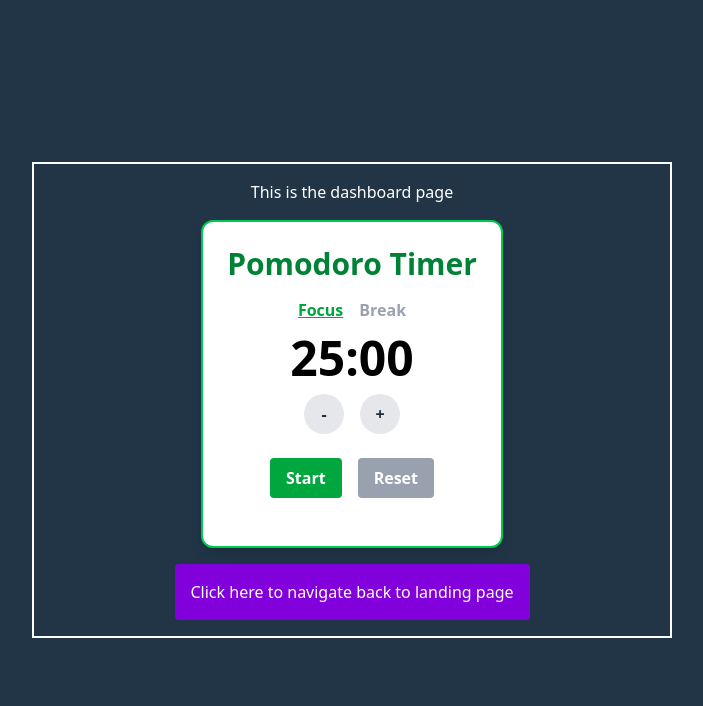
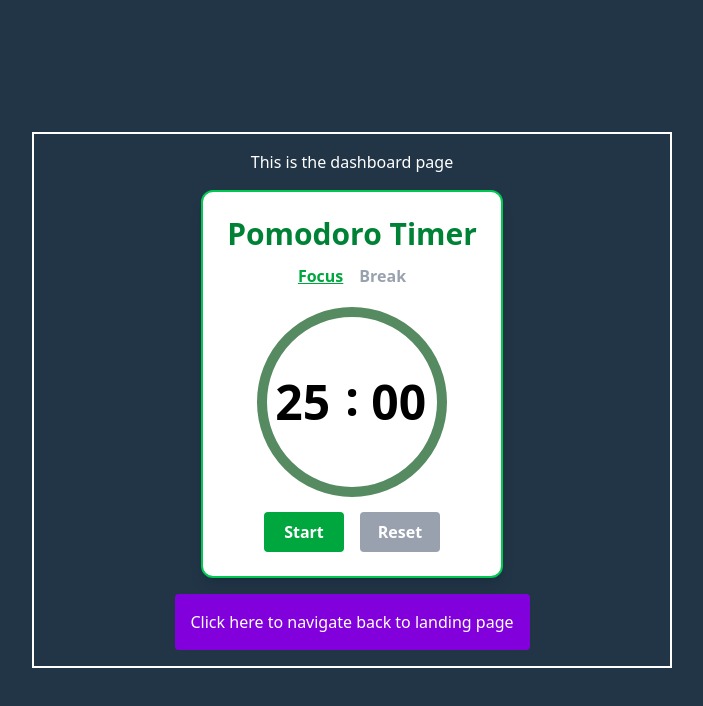
Before and after one commit to devsoc-unsw/trainee-kingsman-25t3, a React (Vite) app in the folder Frontend/: page /dashboard in a window 1280 px wide. Shown: the top 706 px of the page, without its empty margins (288-991 px from the left). Built offline with nearby package versions, Linux system fonts and the light colour scheme.

Commit message:
Removed manual plus and minus minutes button and instead allowed user typed input.

```diff
--- a/Frontend/src/components/PomodoroTimer.tsx
+++ b/Frontend/src/components/PomodoroTimer.tsx
@@ -86,12 +86,43 @@ const PomodoroTimer = () => {
 
     }, [isPaused, seconds, focusMinutes, breakMinutes, mode]);
 
+    const isTimerActive = mode === 'focus'
+        ? (focusMinutes !== focusDuration || seconds !== 0)
+        : (breakMinutes !== breakDuration || seconds !== 0);
+
+    // determine total seconds remaining for the timer
+    let totalSecondsLeft;
+    if (mode === 'focus') {
+        totalSecondsLeft = focusMinutes * 60 + seconds;
+    } else {
+        totalSecondsLeft = breakMinutes * 60 + seconds;
+    }
+
+    let totalDurationInSeconds;
+    if (mode === 'focus') {
+        totalDurationInSeconds = focusDuration * 60;
+    } else {
+        totalDurationInSeconds = breakDuration * 60;
+    }
+
+    // calculate percentage
+    let percentage = totalSecondsLeft / totalDurationInSeconds;
+
+    // break mode outlines the circumference, focus mode, removes coloured outline
+    if (mode === 'break') {
+        percentage = 1 - percentage;
+    }
+
+    const circleRadius = 90;
+    const circumference = 2 * Math.PI * circleRadius;
+    const strokeDashoffset = circumference - (percentage * circumference);
+
     return (
         <div className="flex flex-col items-center p-6 bg-white text-black rounded-xl shadow-lg border-2 border-green-500">
-            <h1 className="text-3xl font-bold mb-4 text-green-700">Pomodoro Timer</h1>
+            <h1 className="text-3xl font-bold mb-3 text-green-700">Pomodoro Timer</h1>
 
             {/* mode buttons */}
-            <div className="flex gap-4 mb-3">
+            <div className="flex gap-4 mb-1">
                 <button
                     onClick = {switchMode}
                     className={`font-bold ${focusButtonColour}`}
@@ -109,12 +140,66 @@ const PomodoroTimer = () => {
                 </button>
             </div>
 
-            {/* time display */}
-            <div className="text-5xl font-bold mb-3">
-                {displayedTime}:{seconds.toString().padStart(2, '0')}
+            <div className="relative flex items-center justify-center">
+                <svg width="220" height="220" className="transform -rotate-90">
+                    <circle
+                        cx="110" cy="110" r={circleRadius}
+                        stroke="currentColor"
+                        strokeWidth="10"
+                        fill="transparent"
+                        className="text-gray-200 opacity-30"
+                    />
+
+                    <circle
+                        cx="110" cy="110" r={circleRadius}
+                        stroke="currentColor"
+                        strokeWidth="10"
+                        fill="transparent"
+                        strokeDasharray={circumference}
+                        strokeDashoffset={strokeDashoffset}
+                        strokeLinecap="round"
+                        className="transition-all duration-1000 ease-linear text-[#568b62]"
+                    />
+                </svg>
+
+
+                <div className="absolute text-5xl font-bold flex flex-row items-center justify-center">
+                    <input
+                        type="number"
+                        min="0"
+                        max="99"
+                        value={displayedTime}
+                        className="w-20 bg-transparent text-right pl-1 outline-none border-b-2 border-transparent focus:border-[#568b62] transition-colors"
+                        onClick={() => setIsPaused(true)}
+                        onChange={(e) => {
+                            const val = parseInt(e.target.value) || 0;
+                            if (val > 99) {
+                                return;
+                            }
+
+                            if (mode === 'focus') {
+                                setFocusMinutes(val);
+                                setFocusDuration(val);
+                            } else {
+                                setBreakMinutes(val);
+                                setBreakDuration(val);
+                            }
+                            setSeconds(0);
+                        }}
+                    />
+
+                    {/* time display */}
+                    <span className="pb-2">:</span>
+                    <div className="w-20 text-center">
+                        {seconds.toString().padStart(2, '0')}
+                    </div>
+                    {/* {displayedTime}:{seconds.toString().padStart(2, '0')} */}
+                </div>
+
             </div>
 
-            {/* increase or decrease time */}
+
+            {/* increase or decrease time
             <div className="flex gap-4 mb-6">
                 <button
                     className="bg-gray-200 text-gray-800 w-10 h-10 rounded-full hover:bg-gray-300 font-bold text-x"
@@ -149,20 +234,19 @@ const PomodoroTimer = () => {
                 >
                     +
                 </button>
-            </div>
+            </div> */}
 
-            <div className="flex gap-4 mb-6">
+            <div className="flex gap-4">
                 <button
-                    className="px-4 py-2 bg-green-600 text-white rounded hover:bg-green-700 font-bold"
+                    className="w-20 py-2 bg-green-600 text-white rounded hover:bg-green-700 font-bold"
                     onClick={() => {setIsPaused(!isPaused)}}
                 >
                     {/* if currently paused, show Start button. if currently running, show pause button */}
-                    {isPaused ? "Start" : "Pause"}
-
+                    {!isPaused ? "Pause" : isTimerActive ? "Resume" : "Start"}
                 </button>
 
                 <button
-                    className="px-4 py-2 bg-gray-400 text-white rounded hover:bg-gray-500 font-bold"
+                    className="w-20 py-2 bg-gray-400 text-white rounded hover:bg-gray-500 font-bold"
                     onClick={() => {
                         setIsPaused(true); // pause timer
                         setSeconds(0); // reset seconds
```
